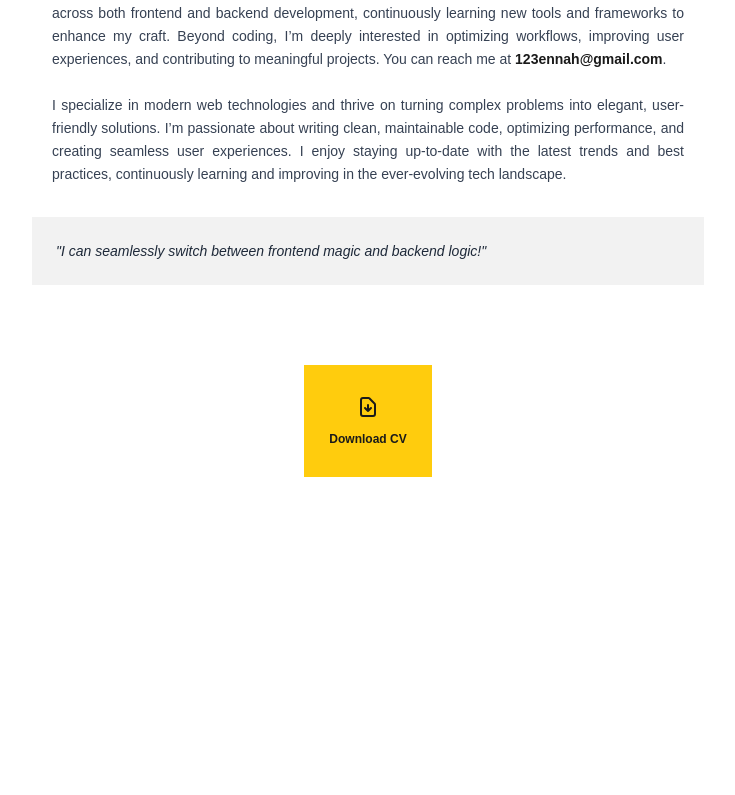
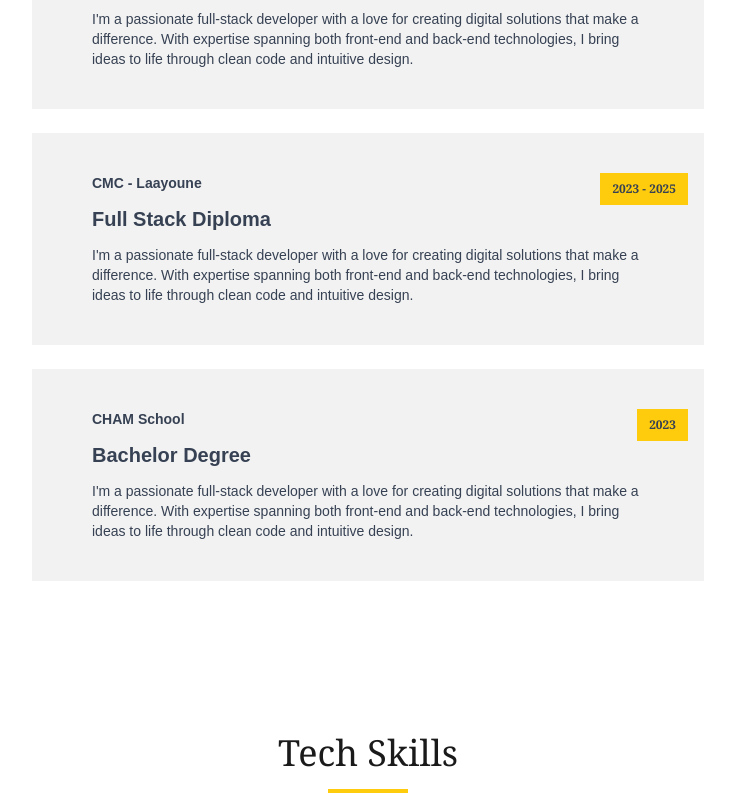
Before and after one commit to ennah123/portfolio, a Next.js app: page / in a window 1280 px wide. Shown: the part 1165-1960 px from the top of the page, without its empty margins (432-1167 px from the left). Before the commit the page ends 1706 px from the top, so only its background shows below. Built offline with nearby package versions, Linux system fonts and the light colour scheme; a web font is replaced by a local one.

Commit message:
add education and techStack to main page

```diff
--- a/app/page.tsx
+++ b/app/page.tsx
@@ -1,11 +1,15 @@
-import AbouteMe from "./components/abouteMe";
-import Hero from "./components/hero";
+import AbouteMe from "./components/AbouteMe";
+import Education from "./components/Education";
+import Hero from "./components/HeroSection";
+import TechStack from "./components/TechStack";
 
 export default function Home() {
   return (
      <div className="w-full ">
       <Hero />
       <AbouteMe/>
+      <Education/>
+      <TechStack/>
     </div>
   );
 }
```
